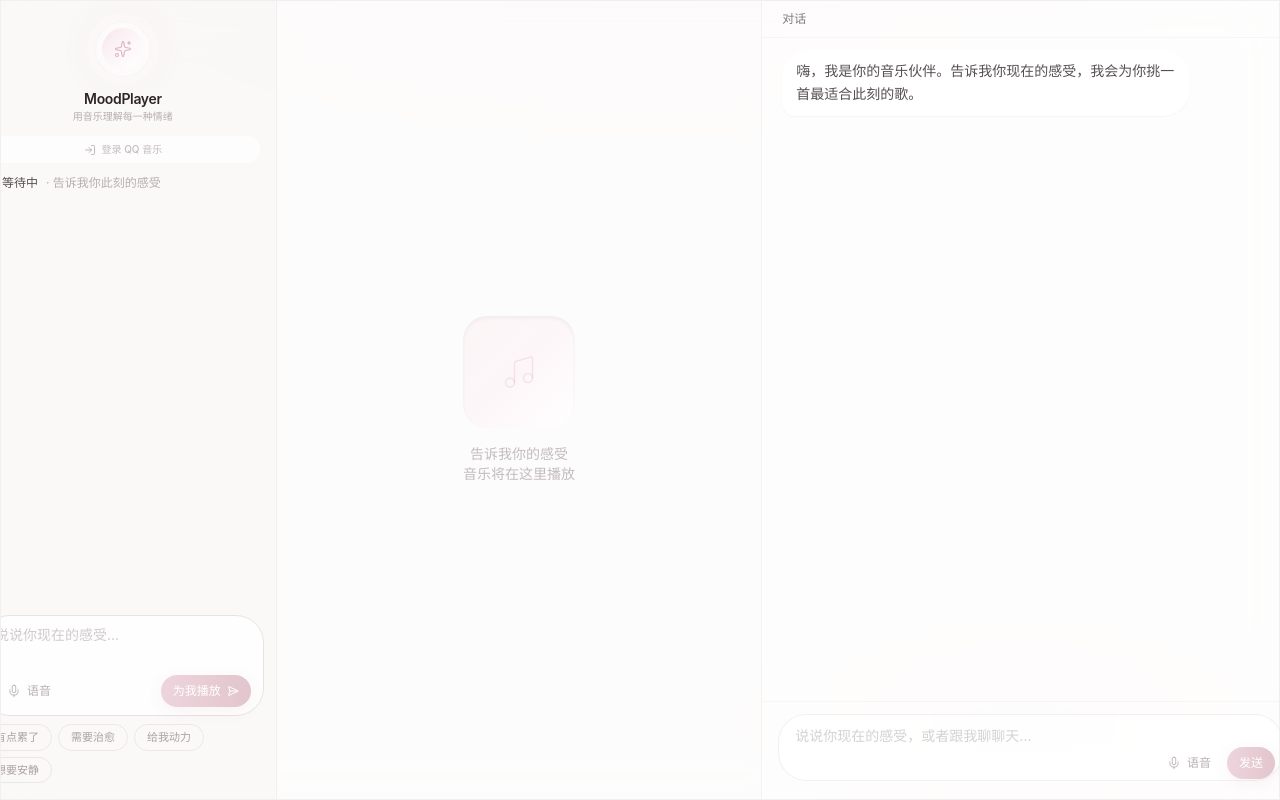
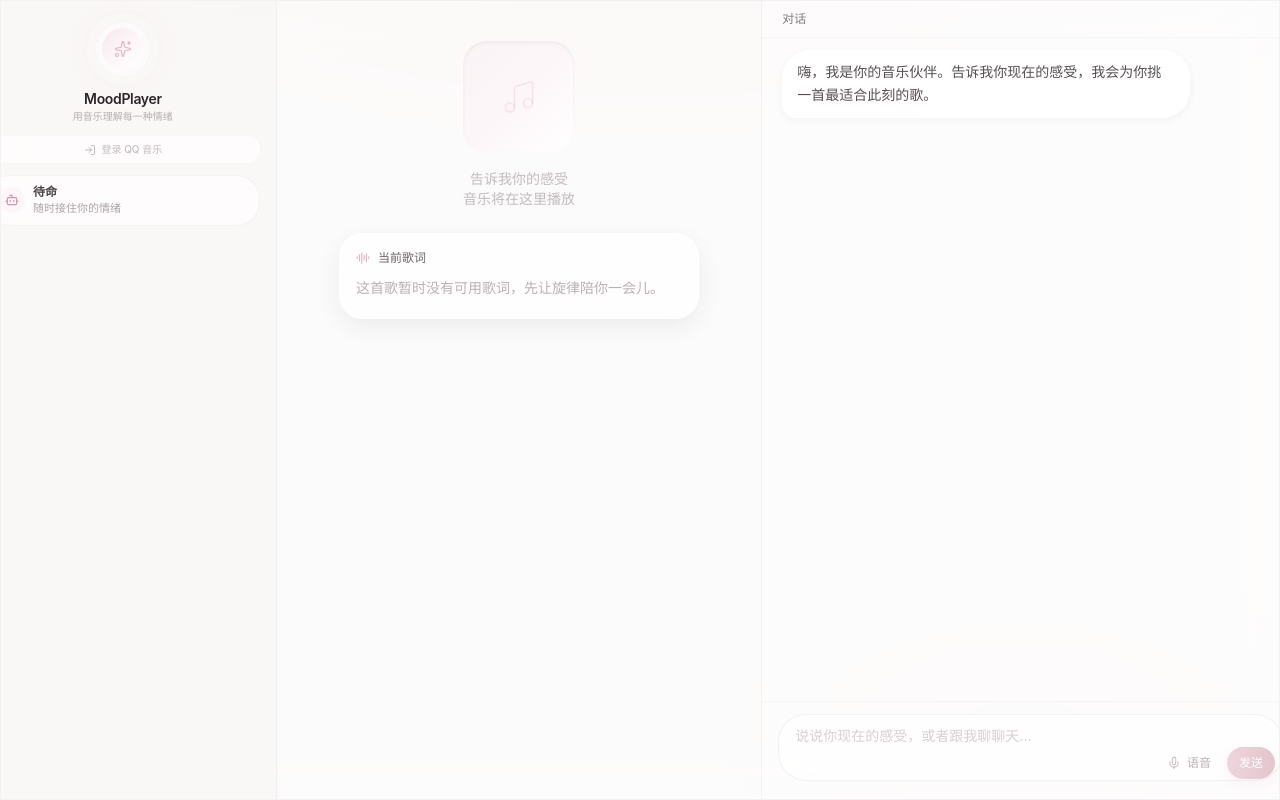
Before and after one commit to Explainfuture/musicAgent, a Next.js app: page / in a window 1280 px wide. Built offline with nearby package versions, Linux system fonts and the light colour scheme.

Commit message:
feat: polish v2 UI with glass player, lyric focus, and chat restyle

```diff
--- a/src/app/globals.css
+++ b/src/app/globals.css
@@ -115,3 +115,9 @@ input[type="range"]::-webkit-slider-thumb:hover {
   from { transform: rotate(0deg); }
   to { transform: rotate(360deg); }
 }
+
+.glass-panel {
+  box-shadow:
+    0 10px 30px rgba(45, 36, 40, 0.08),
+    inset 0 1px 0 rgba(255, 255, 255, 0.55);
+}
--- a/src/components/music-agent/MusicAgentWindow.tsx
+++ b/src/components/music-agent/MusicAgentWindow.tsx
@@ -1,11 +1,10 @@
 "use client";
 
-import { FormEvent, useCallback, useEffect, useMemo, useRef, useState } from "react";
+import { useCallback, useEffect, useMemo, useRef, useState } from "react";
 import { motion, AnimatePresence } from "framer-motion";
 import { AgentOrb } from "./AgentOrb";
 import { ExplanationStream } from "./ExplanationStream";
 import { MicButton } from "./MicButton";
-import { MoodInput } from "./MoodInput";
 import { PlayerCard } from "./PlayerCard";
 import { StatusIndicator } from "./StatusIndicator";
 import { Button } from "@/components/ui/button";
@@ -13,7 +12,7 @@ import { readFeedbackMemory, saveFeedbackRecord } from "@/lib/storage/feedbackMe
 import { useSpeechRecognition } from "@/lib/speech/useSpeechRecognition";
 import { cn } from "@/lib/utils";
 import type { AgentResolveResponse, AgentStatus, AgentToolTrace } from "@/types/agent";
-import { Music, LogIn, CheckCircle2, LogOut } from "lucide-react";
+import { Music, LogIn, CheckCircle2, LogOut, AudioLines } from "lucide-react";
 
 // ── Types ──────────────────────────────────────────────
 
@@ -26,6 +25,7 @@ export function MusicAgentWindow() {
   const [inputText, setInputText] = useState("");
   const [lastSubmitted, setLastSubmitted] = useState("");
   const [response, setResponse] = useState<AgentResolveResponse | null>(null);
+  const [explanationSegments, setExplanationSegments] = useState<string[]>([]);
   const [prevIds, setPrevIds] = useState<string[]>([]);
   const [notice, setNotice] = useState("");
   const [toolTrace, setToolTrace] = useState<AgentToolTrace[]>([]);
@@ -34,10 +34,20 @@ export function MusicAgentWindow() {
   ]);
   const [qqLoggedIn, setQqLoggedIn] = useState(false);
   const [qqLoggingIn, setQqLoggingIn] = useState(false);
+  const [playbackTime, setPlaybackTime] = useState(0);
+  const [playbackDuration, setPlaybackDuration] = useState(0);
 
   const messagesEndRef = useRef<HTMLDivElement>(null);
   const track = response?.track ?? null;
-  const explanationSegments = response?.explanationSegments ?? [];
+  const lyricLines = useMemo(
+    () => (track?.lyrics ? track.lyrics.split("\n").map((line) => line.trim()).filter(Boolean) : []),
+    [track?.lyrics],
+  );
+  const activeLyricIndex = useMemo(() => {
+    if (lyricLines.length === 0) return -1;
+    const ratio = playbackDuration > 0 ? Math.min(playbackTime / playbackDuration, 0.999) : 0;
+    return Math.floor(ratio * lyricLines.length);
+  }, [lyricLines.length, playbackDuration, playbackTime]);
 
   // QQ Music auth check
   useEffect(() => {
@@ -84,6 +94,7 @@ export function MusicAgentWindow() {
       setNotice("");
       setStatus("thinking");
       setToolTrace([{ step: "思考", status: "running", detail: "正在理解你的输入并规划处理步骤..." }]);
+      setExplanationSegments([]);
       setLastSubmitted(trimmed);
 
       const allPrevIds = Array.from(new Set([...prevIds, ...extraPrevIds]));
@@ -114,12 +125,14 @@ export function MusicAgentWindow() {
           setMessages((p) => [...p, { role: "agent", content: data.chatReply! }]);
           setStatus("idle");
           setToolTrace([]);
+          setExplanationSegments([]);
           return;
         }
 
         // Music mode
         if (data.track) {
           setResponse(data);
+          setExplanationSegments(data.explanationSegments ?? []);
           setPrevIds((ids) => Array.from(new Set([...ids, data.track!.id])));
           setMessages((p) => [
             ...p,
@@ -182,7 +195,7 @@ export function MusicAgentWindow() {
   // ── Render ────────────────────────────────────────────
 
   return (
-    <div className="flex h-screen w-screen overflow-hidden border border-border/50 bg-surface/60 shadow-lg backdrop-blur-xl rounded-none">
+    <div className="flex h-screen w-screen overflow-hidden rounded-none border border-border/40 bg-surface/45 shadow-lg backdrop-blur-xl">
       {/* ===== LEFT: Agent Identity + Input ===== */}
       <div className="flex w-[24%] min-w-[260px] shrink-0 flex-col border-r border-border/40 bg-surface-muted/40">
         {/* Top: Orb + Branding + QQ Login */}
@@ -235,25 +248,10 @@ export function MusicAgentWindow() {
           <StatusIndicator status={status} />
         </div>
 
-        {/* Bottom: Mood Input */}
-        <div className="flex-1 flex flex-col justify-end px-3 pb-4">
-          <MoodInput
-            inputText={inputText}
-            setInputText={setInputText}
-            canSubmit={canSubmit}
-            onSubmit={handleSubmit}
-            isSearching={status === "thinking" || status === "searching"}
-            isListening={speech.isListening}
-            isSpeechSupported={speech.isSupported}
-            interimText={speech.interimText}
-            onMicStart={() => { setStatus("listening"); speech.start(); }}
-            onMicStop={speech.stop}
-          />
-        </div>
       </div>
 
       {/* ===== CENTER: Player (hero) ===== */}
-      <div className="flex w-[38%] min-w-[340px] shrink-0 flex-col items-center justify-center border-r border-border/40 px-6">
+      <div className="flex w-[38%] min-w-[340px] shrink-0 flex-col items-center justify-start border-r border-border/40 px-6 pt-10">
         <AnimatePresence mode="wait">
           {track ? (
             <motion.div
@@ -270,6 +268,10 @@ export function MusicAgentWindow() {
                 onPause={handlePause}
                 onError={handlePlayerError}
                 onNext={handleNext}
+                onProgress={(current, duration) => {
+                  setPlaybackTime(current);
+                  setPlaybackDuration(duration);
+                }}
               />
             </motion.div>
           ) : (
@@ -291,6 +293,31 @@ export function MusicAgentWindow() {
             </motion.div>
           )}
         </AnimatePresence>
+
+        <div className="mt-6 w-full max-w-[360px] rounded-3xl border border-white/60 bg-white/55 p-4 shadow-md backdrop-blur-xl">
+          <div className="mb-2 flex items-center gap-2 text-xs font-medium text-foreground/70">
+            <AudioLines size={14} className="text-rose/70" /> 当前歌词
+          </div>
+          <div className="max-h-[240px] overflow-y-auto pr-1 text-sm leading-7">
+            {lyricLines.length > 0 ? (
+              <div className="space-y-1">
+                {lyricLines.map((line, idx) => (
+                  <motion.p
+                    key={`${line}-${idx}`}
+                    initial={{ opacity: 0.4, y: 3 }}
+                    animate={{ opacity: idx === activeLyricIndex ? 1 : 0.45, y: idx === activeLyricIndex ? 0 : 1, scale: idx === activeLyricIndex ? 1.02 : 1 }}
+                    transition={{ duration: 0.35 }}
+                    className={cn("rounded-lg px-2 py-0.5", idx === activeLyricIndex ? "bg-rose-surface text-foreground" : "text-muted/75")}
+                  >
+                    {line}
+                  </motion.p>
+                ))}
+              </div>
+            ) : (
+              <p className="text-muted/60">这首歌暂时没有可用歌词，先让旋律陪你一会儿。</p>
+            )}
+          </div>
+        </div>
       </div>
 
       {/* ===== RIGHT: Chat Flow ===== */}
@@ -315,12 +342,12 @@ export function MusicAgentWindow() {
               >
                 <div
                   className={cn(
-                    "max-w-[82%] rounded-2xl px-3.5 py-2.5 text-sm leading-relaxed",
+                    "max-w-[82%] rounded-2xl px-3.5 py-2.5 text-sm leading-relaxed shadow-sm",
                     msg.role === "user"
-                      ? "rounded-br-md bg-foreground text-white"
+                      ? "rounded-br-md border border-rose/20 bg-gradient-to-br from-rose to-rose-dark text-white"
                       : msg.role === "system"
-                        ? "bg-amber-50/70 text-amber-800/70 text-xs"
-                        : "rounded-bl-md bg-surface/80 text-foreground/80 shadow-xs",
+                        ? "bg-amber-50/80 text-amber-800/80 text-xs"
+                        : "rounded-bl-md border border-white/60 bg-white/70 text-foreground/80 backdrop-blur-sm",
                   )}
                 >
                   {msg.content}
@@ -333,7 +360,7 @@ export function MusicAgentWindow() {
               active={status === "playing" || status === "paused"}
             />
 
-            {toolTrace.length > 0 && (
+            {process.env.NODE_ENV === "development" && toolTrace.length > 0 && (
               <div className="space-y-1">
                 {toolTrace.map((t, idx) => (
                   <div key={`${t.step}-${idx}`} className="rounded-xl bg-surface/60 px-3 py-2 text-xs text-foreground/70">
--- a/src/components/music-agent/StatusIndicator.tsx
+++ b/src/components/music-agent/StatusIndicator.tsx
@@ -2,31 +2,41 @@
 
 import { motion } from "framer-motion";
 import type { AgentStatus } from "@/types/agent";
+import { Bot, Ear, LoaderCircle, Radio, PauseCircle, AlertTriangle, Sparkles } from "lucide-react";
 
-const config: Record<AgentStatus, { label: string; description: string }> = {
-  idle: { label: "等待中", description: "告诉我你此刻的感受" },
-  listening: { label: "正在聆听", description: "我在用心听你说" },
-  transcribing: { label: "整理语音", description: "正在理解你的话语" },
-  thinking: { label: "感受情绪", description: "在体会你的心情" },
-  searching: { label: "寻找音乐", description: "为你挑选最合适的一首" },
-  playing: { label: "正在播放", description: "希望这首歌能陪伴你" },
-  paused: { label: "已暂停", description: "随时可以继续" },
-  error: { label: "出了点问题", description: "让我重新为你找一首" },
+const config: Record<AgentStatus, { label: string; description: string; icon: typeof Sparkles }> = {
+  idle: { label: "待命", description: "随时接住你的情绪", icon: Bot },
+  listening: { label: "正在聆听", description: "我在认真听你说", icon: Ear },
+  transcribing: { label: "整理语音", description: "把你的表达转成文字", icon: LoaderCircle },
+  thinking: { label: "理解情绪", description: "正在分析你的心情", icon: Sparkles },
+  searching: { label: "寻找音乐", description: "正在匹配最合适的歌", icon: Radio },
+  playing: { label: "正在播放", description: "希望这首歌陪着你", icon: Radio },
+  paused: { label: "已暂停", description: "你随时可以继续", icon: PauseCircle },
+  error: { label: "出了点问题", description: "我会马上重试", icon: AlertTriangle },
 };
 
 export function StatusIndicator({ status }: { status: AgentStatus }) {
-  const { label, description } = config[status];
-  const isActive = !["idle", "paused", "error"].includes(status);
+  const { label, description, icon: Icon } = config[status];
+  const spinning = ["thinking", "searching", "transcribing"].includes(status);
 
   return (
-    <div className="flex items-center gap-2">
-      <motion.span
-        className="h-2 w-2 rounded-full bg-rose"
-        animate={isActive ? { opacity: [0.4, 1, 0.4] } : { opacity: 0.3 }}
-        transition={{ duration: 2, repeat: Infinity }}
-      />
-      <span className="text-xs font-medium text-foreground/80">{label}</span>
-      <span className="text-xs text-muted/60">· {description}</span>
-    </div>
+    <motion.div
+      key={status}
+      initial={{ opacity: 0.6, y: 4 }}
+      animate={{ opacity: 1, y: 0 }}
+      className="flex items-center gap-2 rounded-xl border border-border/40 bg-surface/60 px-3 py-2"
+    >
+      <motion.div
+        animate={spinning ? { rotate: 360 } : { rotate: 0 }}
+        transition={spinning ? { duration: 1.4, repeat: Infinity, ease: "linear" } : { duration: 0.2 }}
+        className="rounded-full bg-rose-surface p-1.5 text-rose"
+      >
+        <Icon size={14} />
+      </motion.div>
+      <div className="min-w-0">
+        <p className="text-xs font-semibold text-foreground/85">{label}</p>
+        <p className="truncate text-[11px] text-muted/70">{description}</p>
+      </div>
+    </motion.div>
   );
 }
--- a/src/types/music.ts
+++ b/src/types/music.ts
@@ -9,4 +9,5 @@ export type PlayableTrack = {
   coverUrl?: string;
   duration?: number;
   tags?: string[];
+  lyrics?: string;
 };
```
Also changed, not shown: src/components/music-agent/PlayerCard.tsx (+7 -1 lines).
